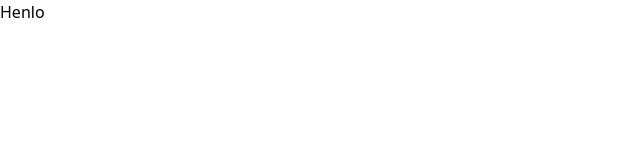
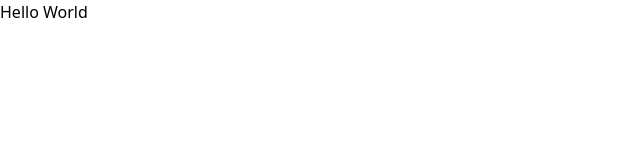
Before and after one commit to lnxe-bit/L, a React (Create React App) app: page / in a window 1280 px wide. Shown: the top 160 px of the page, without its empty margins (0-640 px from the left). Built offline with nearby package versions, Linux system fonts and the light colour scheme.

Commit message:
configure

```diff
--- a/src/App.js
+++ b/src/App.js
@@ -1,7 +1,7 @@
 function App() {
   return (
     <div>
-      <h1>Henlo</h1>
+      <h1>Hello World</h1>
     </div>
   );
 }
```
